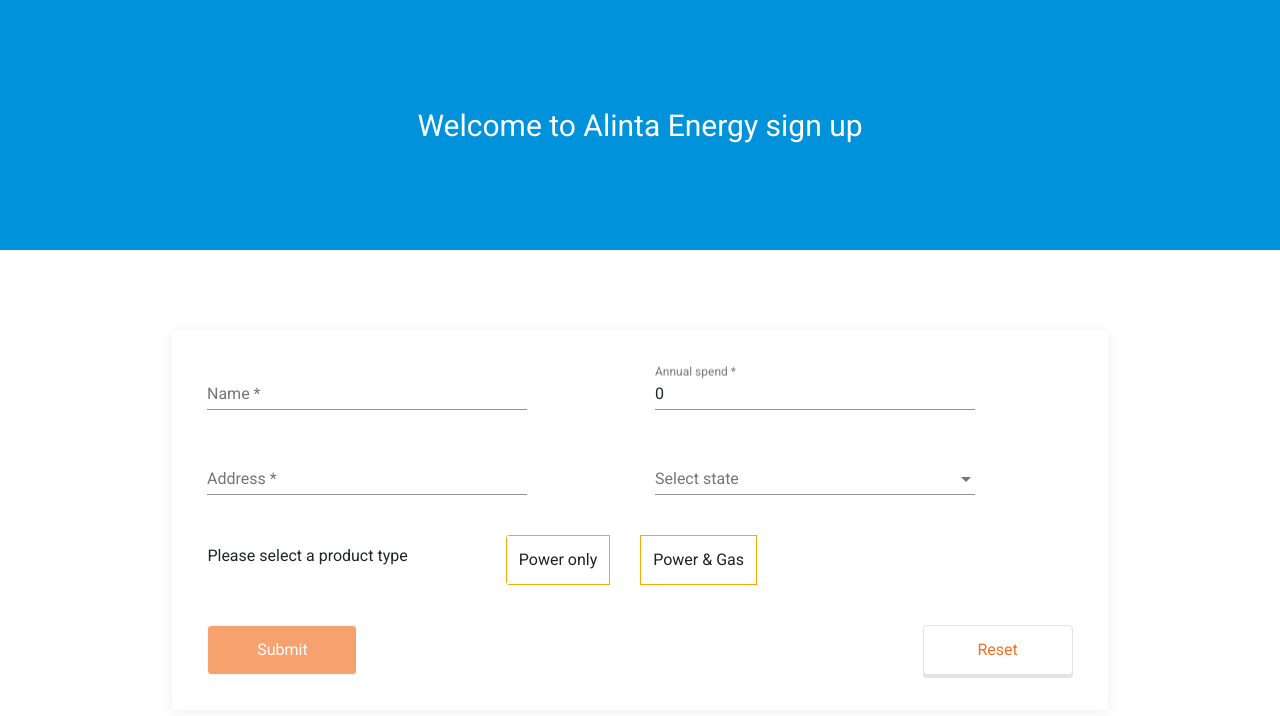
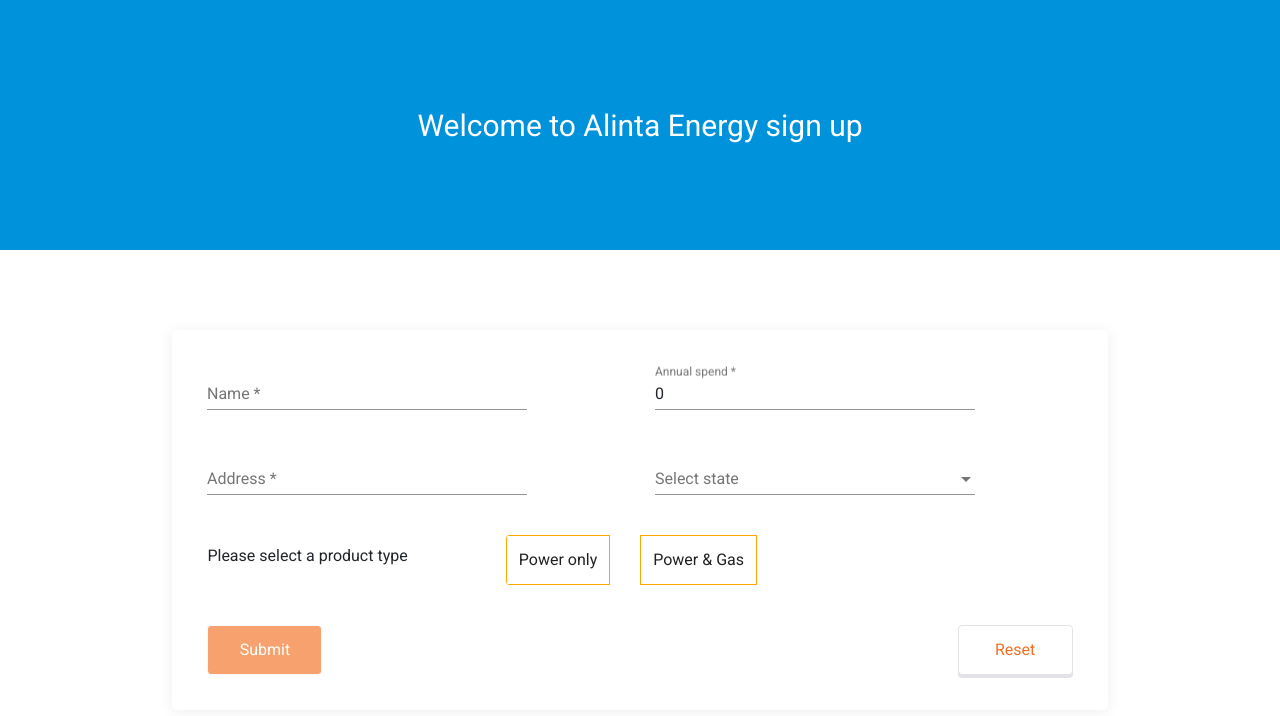
Before and after one commit to ruchi-singhal/RegisterFormAngular, an Angular app: page /home in a window 1280 px wide. Shown: the top 716 px of the page. Built offline with nearby package versions, Linux system fonts and the light colour scheme.

Commit message:
Update home.component.scss

```diff
--- a/src/app/alintaenergy/container/home/home.component.scss
+++ b/src/app/alintaenergy/container/home/home.component.scss
@@ -46,7 +46,7 @@
         justify-content:space-between;
 
         .btn{
-            min-width:150px;
+            min-width:115px;
             height:50px;
         }
         .btn-primary{
```
